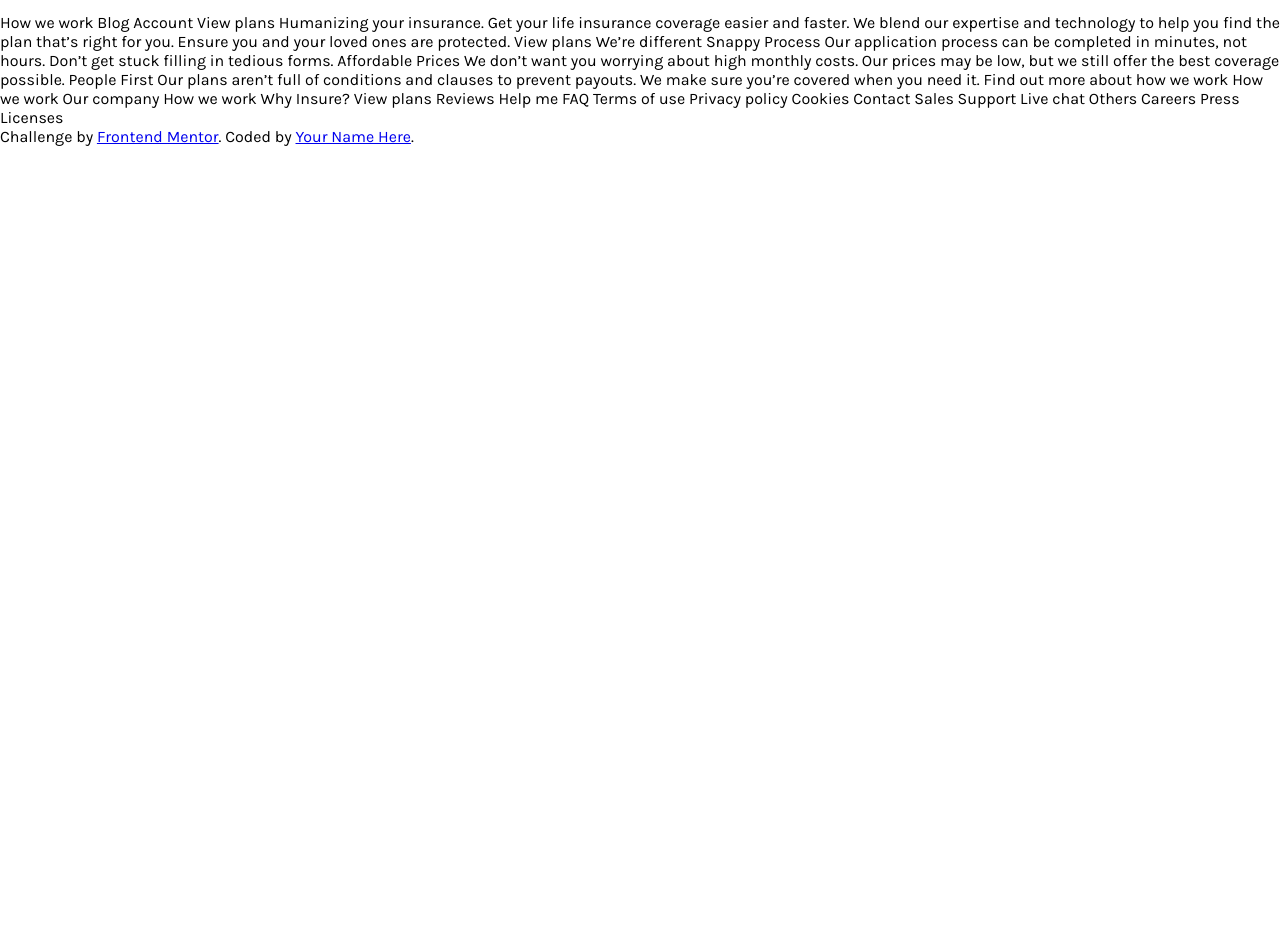
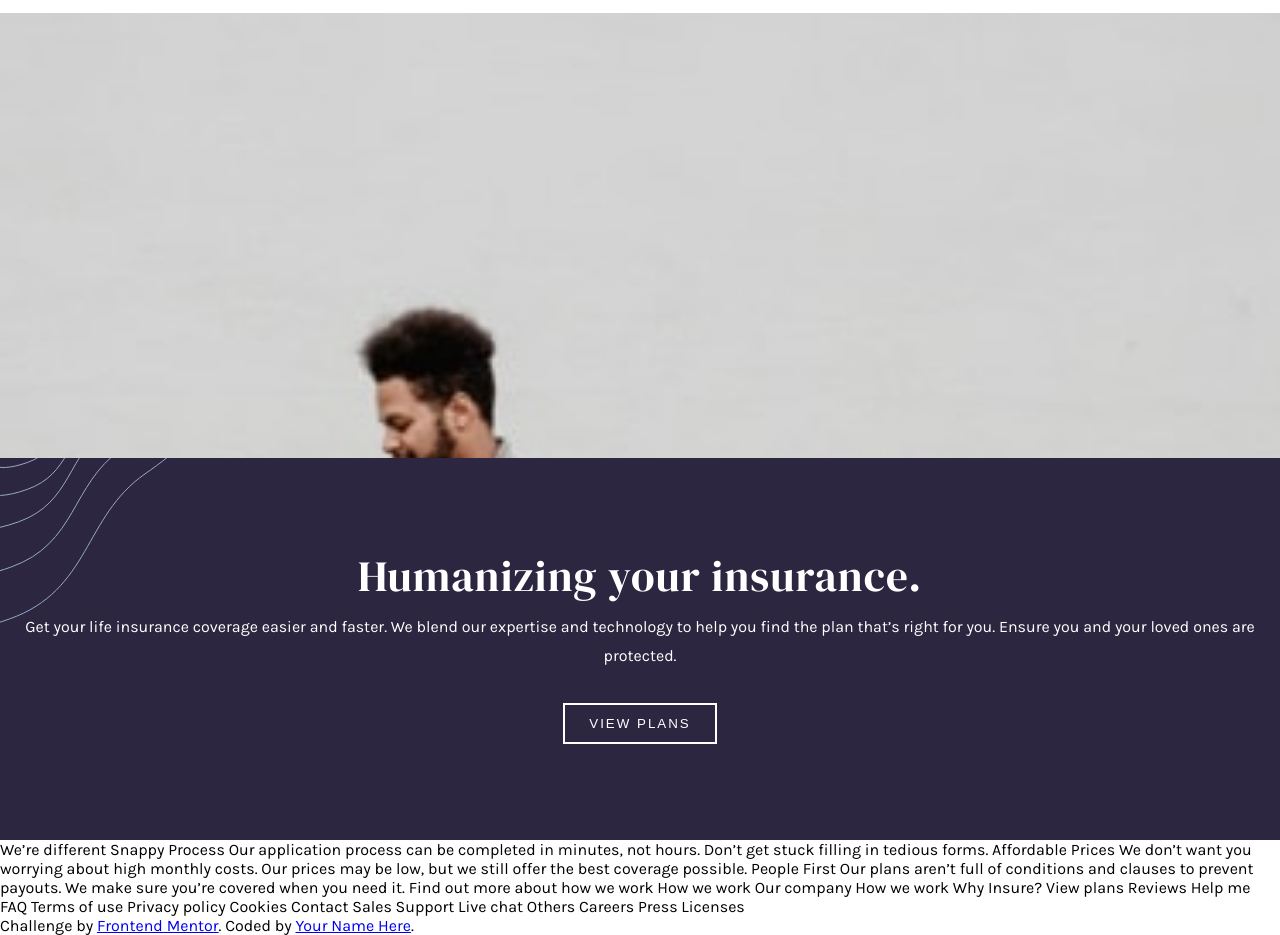
Before and after one commit to silfrido-lab/insure-landing-page-master, a plain HTML site: page index.html in a window 1280 px wide. Shown: the part 59-994 px from the top of the page. Before the commit the page ends 800 px from the top, so only its background shows below. Drawn offline with Linux system fonts and the light colour scheme.

Commit message:
section hero

```diff
--- a/index.html
+++ b/index.html
@@ -46,11 +46,32 @@
             </div>
         </div>
     </header>
+    <section class="hero">
+        <div class="hero-grid">
+            <div class="hero-image">
+                <!-- <img src="images/image-intro-mobile.jpg" alt="family"> -->
+            </div>
+            <div class="hero-content">
+                <div class="u-wrapper">
+                    <h1 class="u-copy">
+                        Humanizing your insurance.
+                    </h1>
+                    <p class="u-p">
+                        Get your life insurance coverage easier and faster. We blend our expertise and technology to help you find the plan that’s right for you. Ensure you and your loved ones are protected.
+                    </p>
+                    <button class="buttom">
+                        <small>View plans</small>
+                    </button>
+                </div>
 
-    How we work Blog Account View plans Humanizing your insurance. Get your life insurance coverage easier and faster. We blend our expertise and technology to help you find the plan that’s right for you. Ensure you and your loved ones are protected. View
-    plans We’re different Snappy Process Our application process can be completed in minutes, not hours. Don’t get stuck filling in tedious forms. Affordable Prices We don’t want you worrying about high monthly costs. Our prices may be low, but we still
-    offer the best coverage possible. People First Our plans aren’t full of conditions and clauses to prevent payouts. We make sure you’re covered when you need it. Find out more about how we work How we work Our company How we work Why Insure? View plans
-    Reviews Help me FAQ Terms of use Privacy policy Cookies Contact Sales Support Live chat Others Careers Press Licenses
+            </div>
+        </div>
+
+    </section>
+
+    We’re different Snappy Process Our application process can be completed in minutes, not hours. Don’t get stuck filling in tedious forms. Affordable Prices We don’t want you worrying about high monthly costs. Our prices may be low, but we still offer the
+    best coverage possible. People First Our plans aren’t full of conditions and clauses to prevent payouts. We make sure you’re covered when you need it. Find out more about how we work How we work Our company How we work Why Insure? View plans Reviews
+    Help me FAQ Terms of use Privacy policy Cookies Contact Sales Support Live chat Others Careers Press Licenses
 
     <div class="attribution">
         Challenge by <a href="https://www.frontendmentor.io?ref=challenge" target="_blank">Frontend Mentor</a>. Coded by <a href="#">Your Name Here</a>.
--- a/src/sass/estilos.scss
+++ b/src/sass/estilos.scss
@@ -1,11 +1,11 @@
 @import "./header";
+@import "./hero";
 :root {
     // ### Primary
     --dark-Violet: rgb(45, 38, 64);
     --grayish-Blue: rgb(149, 169, 198);
     // ### Neutral
     --veryDark-Violet: rgb(43, 40, 47);
-    --veryDark-blue: rgb(43, 40, 47);
     --vark-Grayish-Violet: rgb(131, 125, 135);
     --very-Light-Gray: rgb(250, 250, 250);
 }
@@ -34,3 +34,48 @@ body {
 .list-style {
     list-style: none;
 }
+
+.u-title {
+    font-family: 'DM Serif Display', serif;
+    font-size: 2.7em;
+    text-align: center;
+    color: var( --veryDark-Violet);
+    line-height: 1;
+    letter-spacing: 1px;
+    font-weight: 400;
+}
+
+.u-copy {
+    @extend .u-title;
+    color: white;
+    margin: 0;
+    // margin-top: 2.5em;
+}
+
+.parrago {
+    color: var( --vark-Grayish-Violet);
+    font-size: 1em;
+    text-align: center;
+    line-height: 1.8;
+    // letter-spacing: 1px;
+    font-weight: 400;
+}
+
+.u-p {
+    @extend .parrago;
+    color: white;
+}
+
+.buttom {
+    background: transparent;
+    color: white;
+    font-size: 1em;
+    text-transform: uppercase;
+    border: 2px solid white;
+    padding: .6em 1.5em;
+    letter-spacing: 2px;
+    display: block;
+    margin: auto;
+    margin-top: 2em;
+    // margin-bottom: 4.7em;
+}
--- a/src/sass/header.scss
+++ b/src/sass/header.scss
@@ -1,7 +1,7 @@
 @import "./menu";
 .header {
     padding: 1em 0;
-    background: var(white);
+    background: white;
     position: sticky;
     top: 0;
     //usando STICKY y top =0 posiciona los textos debajo y no detras
--- /dev/null
+++ b/src/sass/hero.scss
@@ -0,0 +1,13 @@
+.hero {
+    &-image {
+        background: url(../../images/image-intro-mobile.jpg);
+        background-repeat: no-repeat;
+        background-size: cover;
+        height: 445px;
+    }
+    &-content {
+        background: url(../../images/bg-pattern-intro-left-mobile.svg) no-repeat, var( --dark-Violet);
+        // border: 1px solid red;
+        padding: 6em 0;
+    }
+}
--- a/src/sass/menu.scss
+++ b/src/sass/menu.scss
@@ -6,7 +6,7 @@
     left: 0;
     right: 0;
     top: 100%;
-    background: var(--veryDark-Violet);
+    background: var( --dark-Violet);
     height: calc(100vh - 4em);
     transform: translateY(-200px);
     transition: .9s transform;
@@ -64,6 +64,7 @@
         display: inline-block;
         cursor: pointer;
         background: url(../../images/icon-hamburger.svg) center no-repeat;
+        transition: .3s ease;
     }
     &-background {
         background-image: url(../../images/bg-pattern-mobile-nav.svg);
```
Also changed, not shown: static/css/estilos.css, 1 other file.
